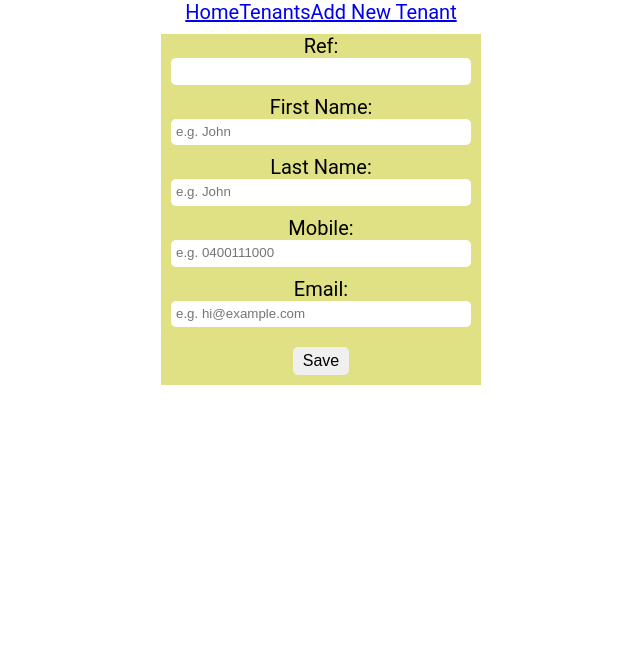
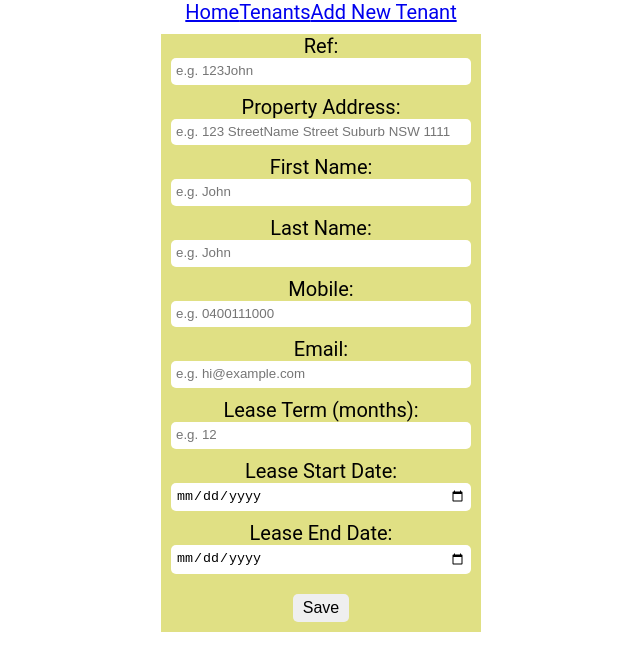
Before and after one commit to Rowanne-H/tenancy-management-fe, a React (Create React App) app: page /tenants/new in a window 1280 px wide. Shown: the top 670 px of the page, without its empty margins (319-959 px from the left). Built offline with nearby package versions, Linux system fonts and the light colour scheme.

Commit message:
add more form areas in TenantForm

```diff
--- a/src/TenantForm.js
+++ b/src/TenantForm.js
@@ -4,7 +4,10 @@ function TenantForm({ tenant }) {
     return (
         <form>
             <label> Ref:
-                <input type="text" id="ref" name="ref" />
+                <input type="text" id="ref" placeholder="e.g. 123John"/>
+            </label>
+            <label> Property Address:
+                <input type="text" id="address" placeholder="e.g. 123 StreetName Street Suburb NSW 1111"/>
             </label>
             <label> First Name:
                 <input type="text" id="fname" placeholder="e.g. John" />
@@ -18,6 +21,15 @@ function TenantForm({ tenant }) {
             <label> Email:
                 <input type="email" id="email" placeholder="e.g. hi@example.com" />
             </label>
+            <label> Lease Term (months):
+                <input type="text" id="term" placeholder="e.g. 12" />
+            </label>
+            <label> Lease Start Date:
+                <input type="date" id="sdate" name="sdate" />
+            </label>
+            <label> Lease End Date:
+                <input type="date" id="edate" name="edate" />
+            </label>
             <button id="submit">Save</button>
         </form>
     )
```
